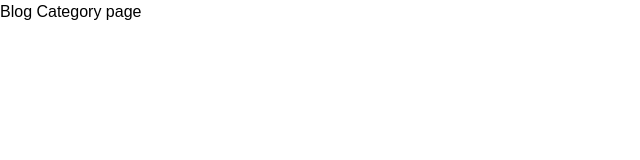
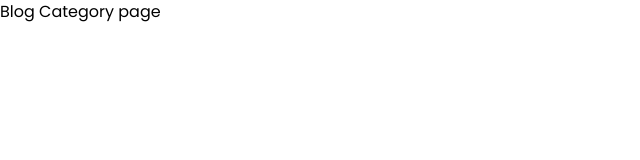
Before and after one commit to kuipid01/duowork.github.io, a Gatsby site: page /blog/category in a window 1280 px wide. Shown: the full height of the page, 0-640 px from the left. Built offline with nearby package versions, Linux system fonts and the light colour scheme; Gatsby itself is replaced by a stand-in of ours.

Commit message:
Added new font as variables

```diff
--- a/src/styles/sass/_variables.scss
+++ b/src/styles/sass/_variables.scss
@@ -33,7 +33,7 @@
 
 // Font faces
 $font-family-title: "IBM Plex Sans Condensed", sans-serif;
-$font-family-body: "IBM Plex Sans", sans-serif;
+$font-family-body: 'Poppins', sans-serif;
 
 // Viewport breakpoints for screen sizes
 $breakpoints: (
```
